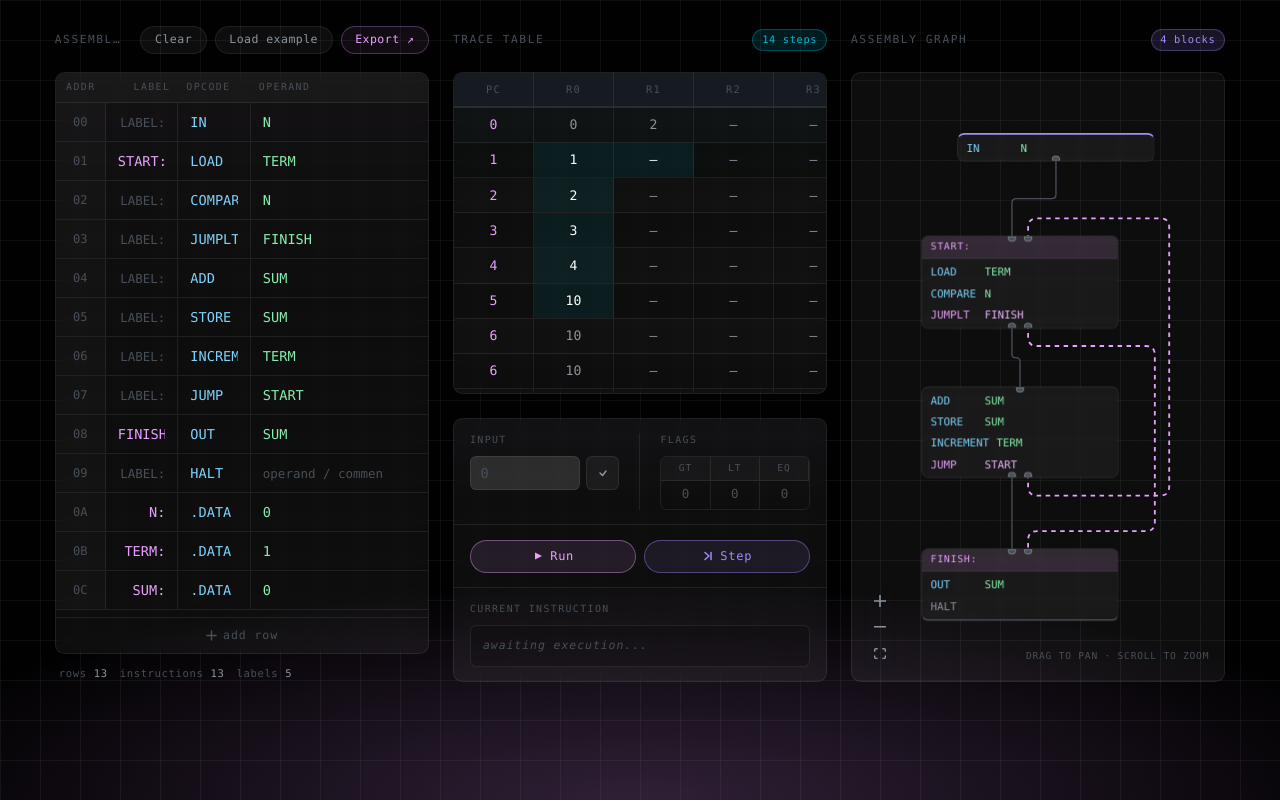
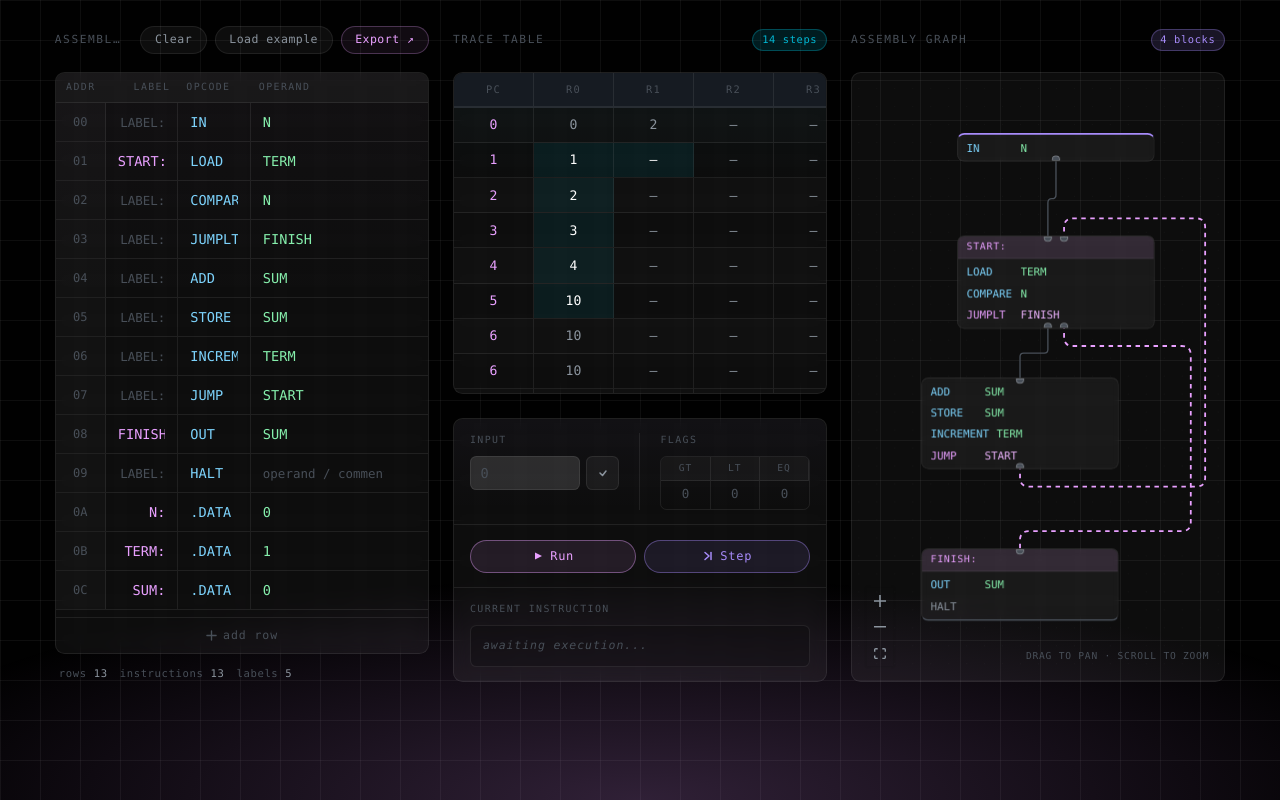
Before and after one commit to DiamondPie/assembly-sim, a Next.js app: page / in a window 1280 px wide. Both pictures are taken after a click on the button "Load example". Built offline with nearby package versions, Linux system fonts and the light colour scheme.

Commit message:
Enhance AssemblyGraph to support currentRowId and improve jump condition handling

```diff
--- a/app/components/AssemblyGraph.jsx
+++ b/app/components/AssemblyGraph.jsx
@@ -187,7 +187,7 @@ function parseBlocks(rows) {
  * Convert blocks into React Flow nodes and edges.
  * Layout: vertical stack, left-aligned.
  */
-function blocksToGraph(blocks) {
+function blocksToGraph(blocks, currentRowId) {
   if (blocks.length === 0) return { nodes: [], edges: [] };
 
   // Build label→blockId map for resolving jump targets
@@ -248,8 +248,7 @@ function blocksToGraph(blocks) {
     const instrCount = block.instructions.length;
     const estimatedH = instrCount * ROW_H + NODE_PADDING_Y;
 
-    const isConditionalJump = block.jumpTarget &&
-      !['JUMP', 'JMP', 'B', 'BR', 'CALL'].includes(block.jumpOp);
+    const isConditionalJump = block.jumpTarget && block.jumpOp === 'JUMP';
 
     if (isConditionalJump) {
       currentXOffset -= 40;
@@ -259,7 +258,7 @@ function blocksToGraph(blocks) {
       id: block.id,
       type: 'asmBlock',
       position: { x: currentXOffset, y: yOffset },
-      data: { block, isEntry: block.isEntry, isHalt: block.isHalt, xOffset: currentXOffset },
+      data: { block, isEntry: block.isEntry, isHalt: block.isHalt, xOffset: currentXOffset, currentRowId },
       width: NODE_WIDTH,
     };
     yOffset += estimatedH + NODE_GAP_Y;
@@ -273,10 +272,10 @@ function blocksToGraph(blocks) {
   for (let i = 0; i < blocks.length; i++) {
     const block = blocks[i];
     const nextId = i + 1 < blocks.length ? blocks[i + 1].id : null;
-    const isConditional = block.jumpTarget && !['JUMP', 'JMP', 'B', 'BR', 'CALL'].includes(block.jumpOp);
+    const isUnconditional = block.jumpTarget && block.jumpOp === 'JUMP';
 
     // 只要不是强制停机且有下一个节点，就生成顺序线
-    if ((isConditional || !block.isHalt) && nextId) {
+    if (!block.isHalt && !isUnconditional && nextId) {
       addEdge(block.id, nextId, '', 'sequential');
     }
   }
@@ -356,8 +355,15 @@ function AsmBlockNode({ data }) {
           const op = row.opcode.trim().toUpperCase();
           const isJ = JUMP_OPCODES.has(op);
           const isH = HALT_OPCODES.has(op);
+          const isActive = row.id === data.currentRowId;
+
           return (
-            <div key={idx} className={clsx(styles.instrRow, isJ && styles.instrJump, isH && styles.instrHalt)}>
+            <div key={idx} className={clsx(
+              styles.instrRow,
+              isJ && styles.instrJump,
+              isH && styles.instrHalt,
+              isActive && styles.instrActive
+            )}>
               <span className={styles.instrOpcode}>{op || '\u00A0'}</span>
               <span className={styles.instrOperand}>{row.operand.trim() || '\u00A0'}</span>
             </div>
@@ -380,21 +386,17 @@ function AsmBlockNode({ data }) {
   );
 }
 
-// nodeTypes must be stable (defined at module level)
-const NODE_TYPES = { asmBlock: AsmBlockNode };
-
 // ─────────────────────────────────────────────
 // Main component
 // ─────────────────────────────────────────────
 
 // rows prop: same shape as AsmEditor rows
 // [{ id, label, opcode, operand }]
-export default function AssemblyGraph({ rows = [] }) {
-
+export default function AssemblyGraph({ rows = [], currentRowId = null }) {
   const { nodes: computedNodes, edges } = useMemo(() => {
     const blocks = parseBlocks(rows);
-    return blocksToGraph(blocks);
-  }, [rows]);
+    return blocksToGraph(blocks, currentRowId);
+  }, [rows, currentRowId]);
 
   const [nodes, setNodes, onNodesChange] = useNodesState(computedNodes);
 
```
